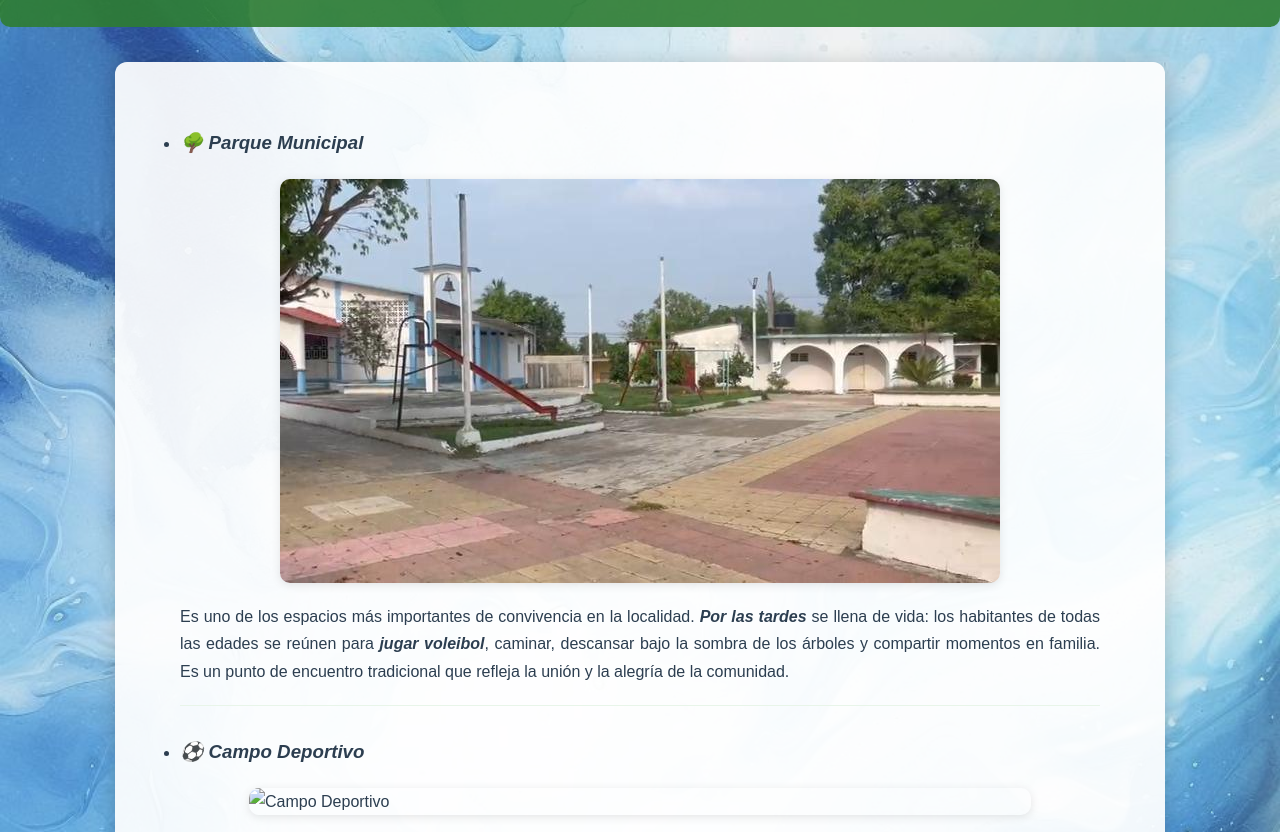
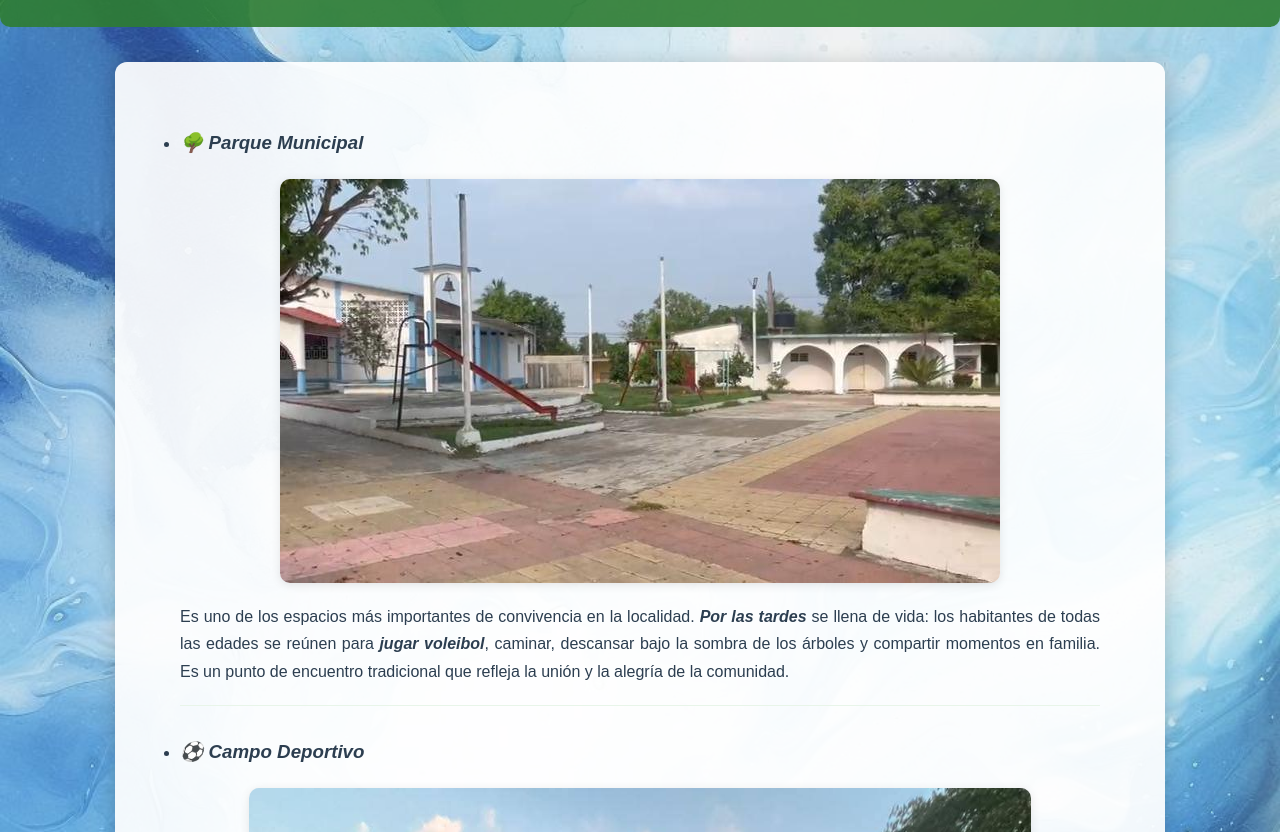
Before and after one commit to hernandezsantoscaleb0-crypto/texas, a plain HTML site: page lugares.html in a window 1280 px wide. Shown: the part 92-924 px from the top of the page. Drawn offline with Linux system fonts and the light colour scheme.

Commit message:
Add files via upload

```diff
--- a/lugares.html
+++ b/lugares.html
@@ -117,7 +117,7 @@
             </li>
             <li>
                 <h3><em><strong>⚽ Campo Deportivo</strong></em></h3>
-                <img src="campo (2).jpg" alt="Campo Deportivo" class="foto-lugar">
+                <img src="campo.jpg" alt="Campo Deportivo" class="foto-lugar">
                 <p>
                     Cuenta con instalaciones amplias y es muy utilizado por <em><strong>jóvenes y alumnos de secundaria y bachillerato</strong></em> para practicar <em><strong>fútbol</strong></em>. También recibe visitantes de localidades vecinas como <em><strong>Los Naranjos y Tres Valles</strong></em>, quienes vienen a jugar <em><strong>béisbol</strong></em>. Además, es el lugar elegido para realizar eventos especiales como <em><strong>jaripeos, fiestas patronales, reuniones sociales y cumpleaños comunitarios</strong></em>.
                 </p>
```
